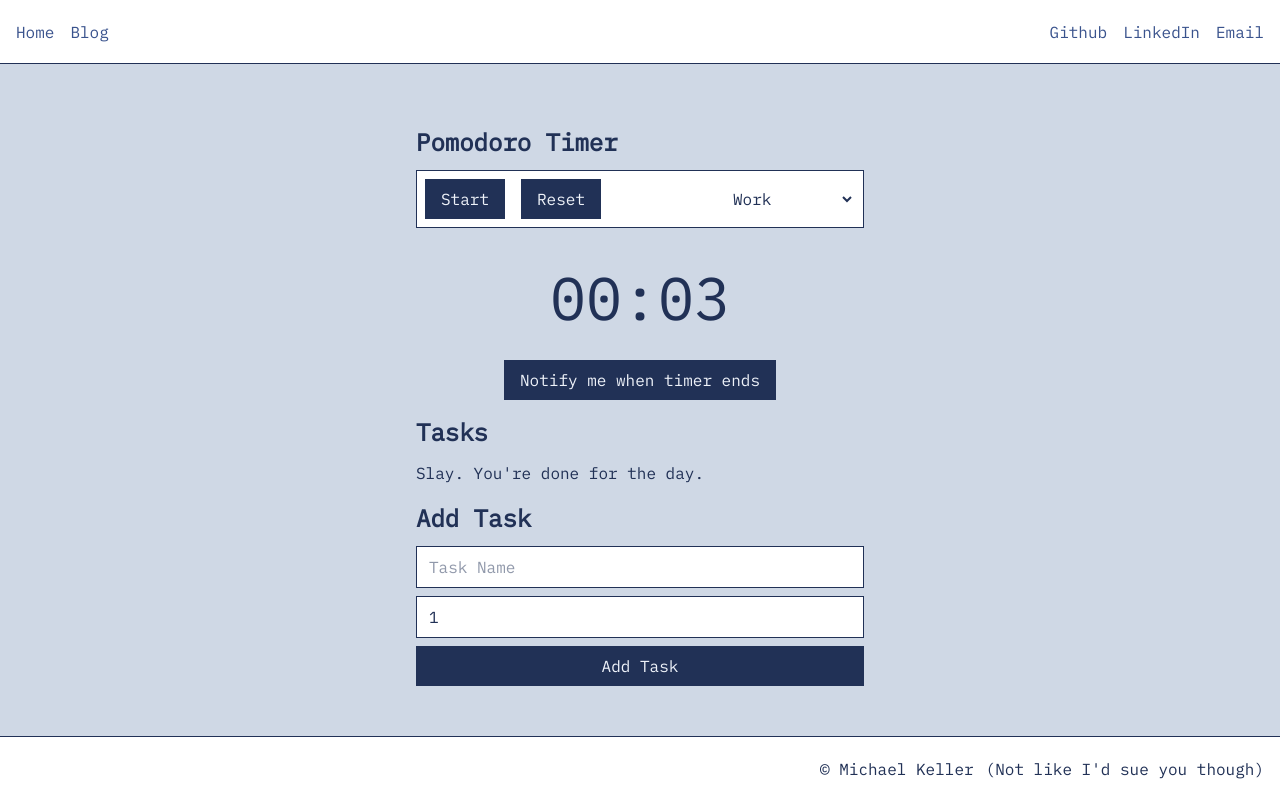
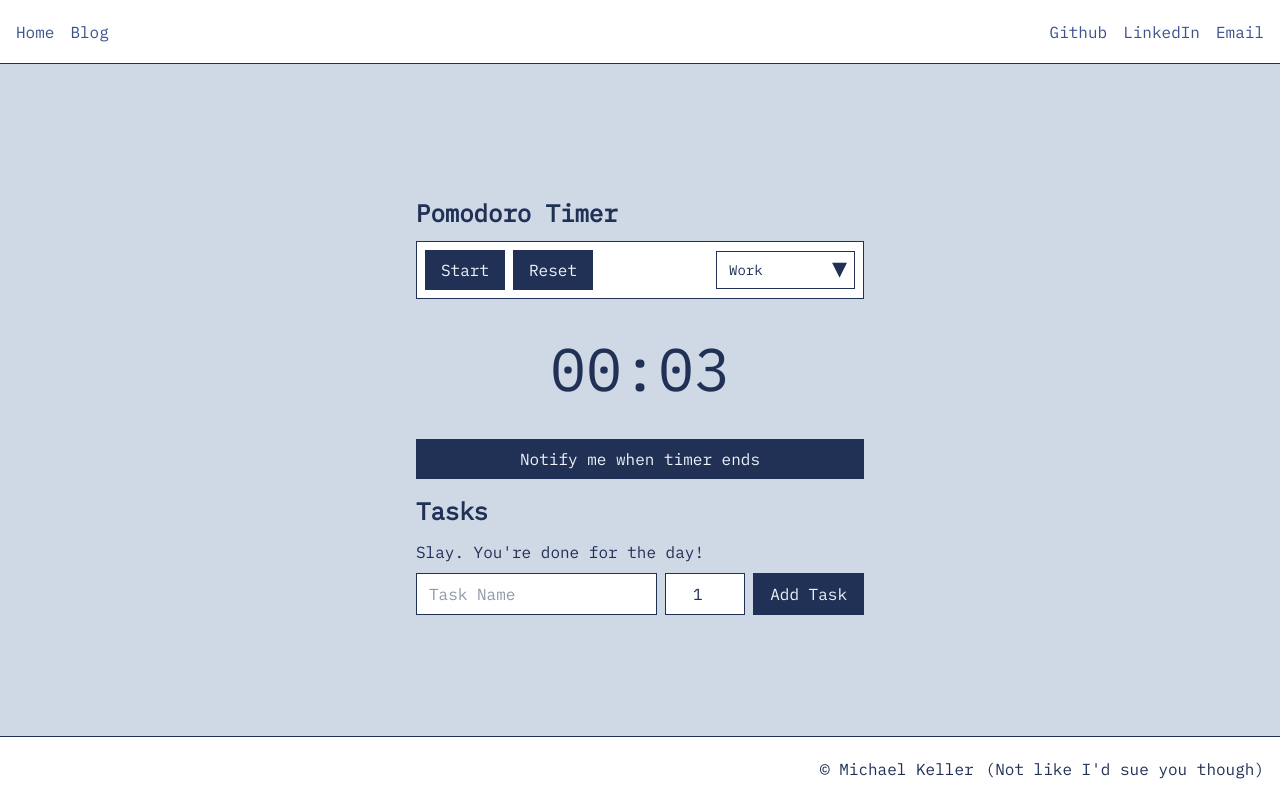
Before and after one commit to kelmich/website, a Next.js app: page /pomodoro in a window 1280 px wide. Built offline with nearby package versions, Linux system fonts and the light colour scheme.

Commit message:
pomodoro pretty good now

```diff
--- a/app/pomodoro/page.tsx
+++ b/app/pomodoro/page.tsx
@@ -52,7 +52,7 @@ type PomodoroState = {
   tasks: TaskWithId[];
   completedTasks: number;
   lastUpdated: number;
-  currentTaskId?: string;
+  currentTaskId: string | null;
 };
 
 export default function Pomodoro() {
@@ -69,7 +69,7 @@ export default function Pomodoro() {
       tasks: [],
       completedTasks: 0,
       lastUpdated: Date.now(),
-      currentTaskId: undefined,
+      currentTaskId: null,
     };
   }, []);
 
@@ -158,6 +158,10 @@ export default function Pomodoro() {
   const removeTask = (taskId: string) => {
     updateState({
       tasks: pomodoroState.tasks.filter((task) => task.id !== taskId),
+      currentTaskId:
+        pomodoroState.currentTaskId === taskId
+          ? null
+          : pomodoroState.currentTaskId,
     });
   };
 
@@ -252,9 +256,12 @@ export default function Pomodoro() {
         <div className="w-full max-w-md space-y-4">
           <div className="w-full space-y-2">
             <h2>Pomodoro Timer</h2>
+
+            <div className="flex flex-col space-y-2">
+              <div className="flex justify-center">
                 <div className="w-full bg-background text-background-foreground p-2 border">
                   <div className="flex justify-between items-center">
-                <div className="space-x-4">
+                    <div className="space-x-2">
                       <button
                         onClick={() =>
                           updateState({ isRunning: !pomodoroState.isRunning })
@@ -264,7 +271,9 @@ export default function Pomodoro() {
                       </button>
                       <button onClick={reset}>Reset</button>
                     </div>
+                    <div className="relative w-max">
                       <select
+                        className="appearance-none px-3 py-2 pr-8 bg-transparent text-sm cursor-pointer border"
                         value={pomodoroState.mode}
                         onChange={(e) => changeMode(e.target.value as Mode)}
                       >
@@ -272,60 +281,60 @@ export default function Pomodoro() {
                         <option value="shortBreak">Short Break</option>
                         <option value="longBreak">Long Break</option>
                       </select>
+                      <div className="pointer-events-none absolute right-2 top-4 -translate-y-1/2 text-3xl">
+                        ▾
                       </div>
                     </div>
-            <div className="flex flex-col">
+                  </div>
+                </div>
+              </div>
               <div className="text-6xl py-8 text-center">
                 {formatTime(pomodoroState.timeLeft)}
               </div>
-              {pomodoroState.currentTaskId && (
-                <div className="text-center text-sm text-muted-foreground mt-2">
-                  Working on:{" "}
-                  <span className="font-semibold">
-                    {
-                      pomodoroState.tasks.find(
-                        (task) => task.id === pomodoroState.currentTaskId,
-                      )!.name
-                    }
-                  </span>
-                </div>
-              )}
-              <div className="flex justify-center">
               <NotificationPermissionBar />
-              </div>
             </div>
           </div>
 
           <div className="w-full space-y-2">
             <h2>Tasks</h2>
+            {pomodoroState.currentTaskId ? (
+              <div className="text-sm">
+                Working on:{" "}
+                <span className="font-semibold">
+                  {pomodoroState.tasks.find(
+                    (task) => task.id === pomodoroState.currentTaskId,
+                  )?.name || pomodoroState.currentTaskId}
+                </span>
+              </div>
+            ) : pomodoroState.tasks.length !== 0 ? (
+              <div className="text-sm">Click on a task to select it</div>
+            ) : (
+              <p>Slay. You&apos;re done for the day!</p>
+            )}
             <ul className="space-y-2">
               {pomodoroState.tasks.map((task) => (
                 <li
                   key={task.id}
-                  className="flex justify-between items-center p-2 border bg-background text-background-foreground"
+                  className="flex justify-between items-center p-2 border bg-background text-background-foreground cursor-pointer"
+                  onClick={() => updateState({ currentTaskId: task.id })}
                 >
                   <div className="flex flex-1 items-center gap-4 overflow-hidden">
-                    <span className="text-secondary shrink-0">
+                    <span className="text-muted-foreground shrink-0">
                       {task.completedPomodoros} / {task.estimatedPomodoros}
                     </span>
                     <span>{task.name}</span>
                   </div>
-                  <button onClick={() => removeTask(task.id)}>Done</button>
+                  <button
+                    onClick={(e) => {
+                      e.stopPropagation();
+                      removeTask(task.id);
+                    }}
+                  >
+                    Done
+                  </button>
                 </li>
               ))}
             </ul>
-            {pomodoroState.tasks.length === 0 ? (
-              <p>Slay. You&apos;re done for the day.</p>
-            ) : (
-              <p>
-                Estimated Completion time{" "}
-                {computeCompletionTime(pomodoroState.tasks)}
-              </p>
-            )}
-          </div>
-
-          <div className="w-full">
-            <h2 className="mb-2">Add Task</h2>
             <form
               onSubmit={(e) => {
                 e.preventDefault();
@@ -346,24 +355,34 @@ export default function Pomodoro() {
                   form.reset();
                 }
               }}
-              className="flex flex-col space-y-2"
+              className="flex gap-2"
             >
               <input
                 type="text"
                 name="taskName"
                 placeholder="Task Name"
                 required
+                className="flex-1 px-2 py-1 border"
               />
               <input
                 type="number"
                 name="estimatedPomodoros"
-                placeholder="Estimated Pomodoros"
+                placeholder="Pomodoros"
                 min="1"
                 defaultValue={1}
                 required
+                className="w-20 px-2 py-1 border text-center"
               />
-              <button type="submit">Add Task</button>
+              <button type="submit" className="border">
+                Add Task
+              </button>
             </form>
+            {pomodoroState.tasks.length !== 0 && (
+              <div className="text-sm">
+                Estimated Completion time{" "}
+                {computeCompletionTime(pomodoroState.tasks)}
+              </div>
+            )}
           </div>
         </div>
       </main>
```
Lines whose indentation alone changed are shown as unchanged.
